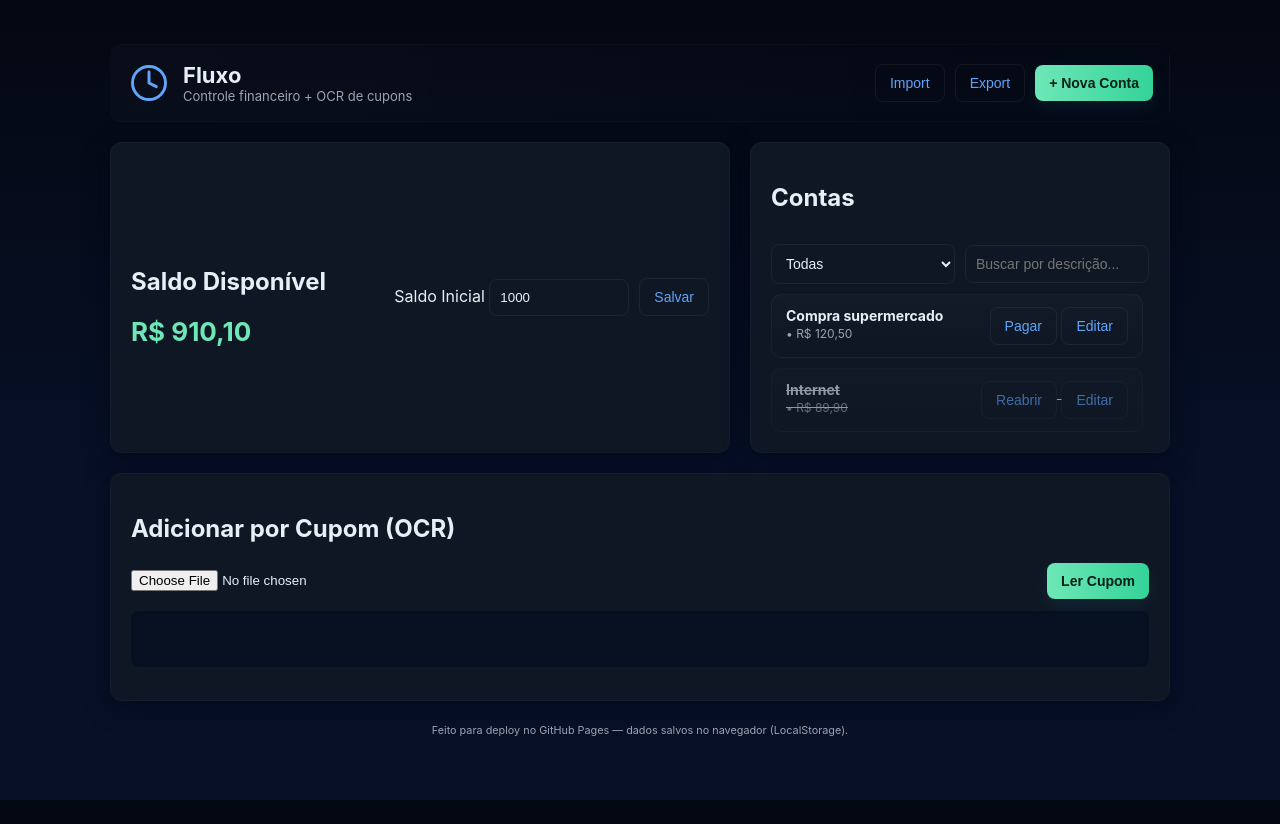
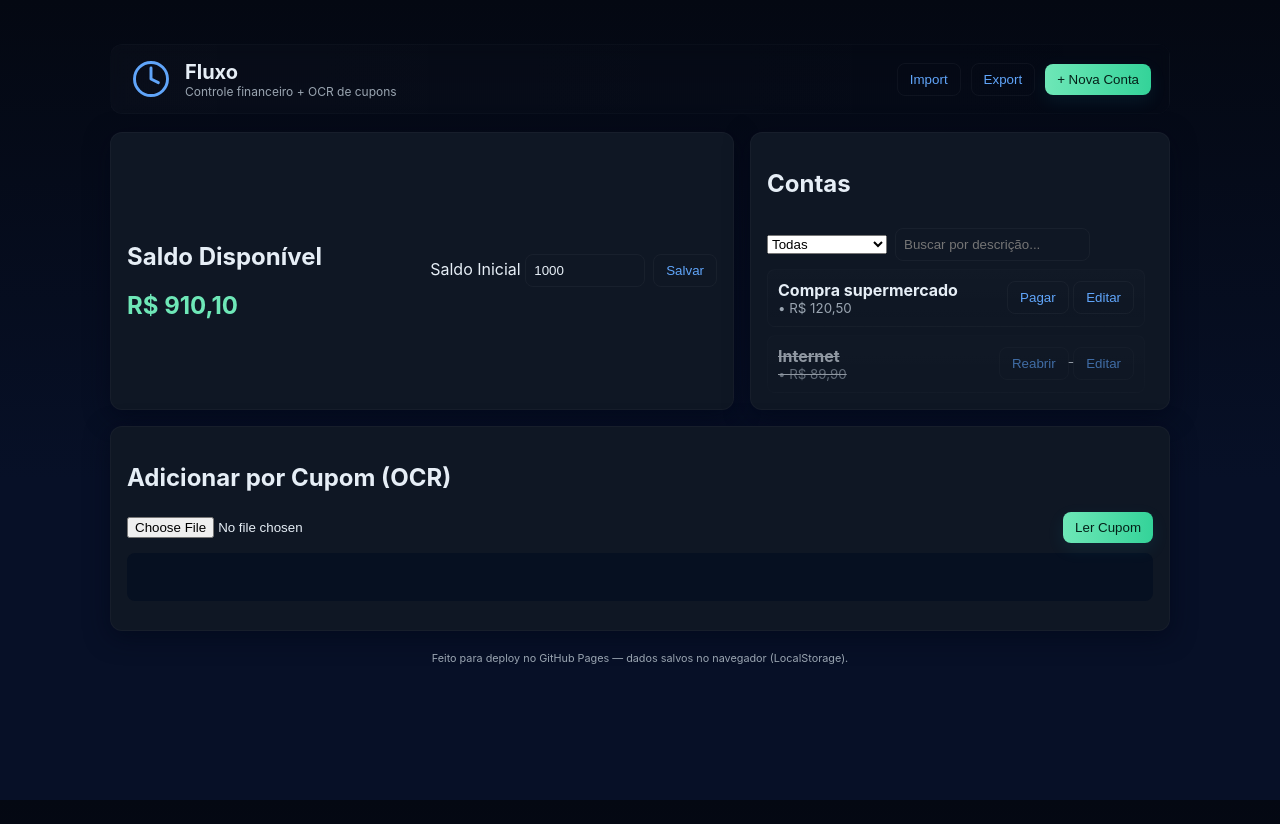
Before and after one commit to NatureIA/moneydash, a plain HTML site: page index.html in a window 1280 px wide. Drawn offline with Linux system fonts and the light colour scheme.

Commit message:
Update style.css

```diff
--- a/style.css
+++ b/style.css
@@ -13,112 +13,54 @@ body{
   -moz-osx-font-smoothing:grayscale;
 }
 .app{max-width:var(--maxw);margin:24px auto;padding:20px}
-.topbar{
-  display:flex;align-items:center;justify-content:space-between;flex-wrap:wrap;
-  gap:14px;padding:16px;background:linear-gradient(90deg,rgba(255,255,255,0.02),transparent);
-  backdrop-filter: blur(6px);border-radius:var(--radius);border:1px solid var(--glass-2)
-}
+.topbar{display:flex;align-items:center;justify-content:space-between;flex-wrap:wrap;gap:10px;padding:12px 18px;background:linear-gradient(90deg,rgba(255,255,255,0.02),transparent);backdrop-filter: blur(6px);border-radius:var(--radius);border:1px solid var(--glass-2)}
 .brand{display:flex;gap:12px;align-items:center;flex:1}
 .logo{width:44px;height:44px;color:var(--accent2);border-radius:8px;flex-shrink:0}
-.brand h1{margin:0;font-size:22px}
-.subtitle{margin:0;font-size:13px;color:var(--muted)}
+.brand h1{margin:0;font-size:20px}
+.subtitle{margin:0;font-size:12px;color:var(--muted)}
 .actions{display:flex;gap:10px;align-items:center;flex-wrap:wrap}
-button{
-  background:transparent;color:var(--accent2);
-  border:1px solid rgba(255,255,255,0.06);
-  padding:10px 14px;border-radius:8px;cursor:pointer;font-size:14px
-}
-button.primary{
-  background:linear-gradient(90deg,var(--accent),#34d399);
-  color:#042018;border:none;font-weight:600;
-  box-shadow:0 6px 18px rgba(34,211,238,0.08)
-}
+button{background:transparent;color:var(--accent2);border:1px solid rgba(255,255,255,0.04);padding:8px 12px;border-radius:8px;cursor:pointer}
+button.primary{background:linear-gradient(90deg,var(--accent),#34d399);color:#042018;border:none;box-shadow:0 6px 18px rgba(34,211,238,0.08)}
 button:hover{transform:translateY(-1px)}
-.main{display:grid;grid-template-columns:1fr;gap:20px;margin-top:20px}
-.panel{
-  background:var(--card);padding:20px;border-radius:12px;
-  border:1px solid var(--glass);
-  box-shadow: 0 6px 24px rgba(2,6,23,0.6)
-}
-.balance-panel{display:flex;justify-content:space-between;align-items:center;flex-wrap:wrap;gap:14px}
-.saldo{font-size:26px;font-weight:700;color:var(--accent);margin-top:8px}
-.balance-controls{display:flex;gap:10px;align-items:center;flex-wrap:wrap}
-.balance-controls input{
-  width:140px;padding:10px;border-radius:8px;
-  border:1px solid rgba(255,255,255,0.06);background:transparent;color:inherit
-}
+.main{display:grid;grid-template-columns:1fr;gap:16px;margin-top:18px}
+.panel{background:var(--card);padding:16px;border-radius:12px;border:1px solid var(--glass);box-shadow: 0 6px 24px rgba(2,6,23,0.6)}
+.balance-panel{display:flex;justify-content:space-between;align-items:center;flex-wrap:wrap;gap:12px}
+.saldo{font-size:24px;font-weight:700;color:var(--accent);margin-top:8px}
+.balance-controls{display:flex;gap:8px;align-items:center;flex-wrap:wrap}
+.balance-controls input{width:120px;padding:8px;border-radius:8px;border:1px solid rgba(255,255,255,0.04);background:transparent;color:inherit}
 
-.list-header{
-  display:flex;justify-content:space-between;align-items:center;
-  flex-wrap:wrap;gap:12px;margin-bottom:10px
-}
-.filters{display:flex;gap:10px;align-items:center;flex-wrap:wrap;width:100%}
-#filterStatus,#search{
-  flex:1;min-width:160px;
-  padding:10px;border-radius:8px;border:1px solid rgba(255,255,255,0.06);
-  background:transparent;color:inherit;font-size:14px
-}
+.list-header{display:flex;justify-content:space-between;align-items:center;flex-wrap:wrap;gap:10px;margin-bottom:8px}
+.filters{display:flex;gap:8px;align-items:center;flex-wrap:wrap;width:100%}
+#filterStatus{flex:1;min-width:120px}
+#search{flex:2;min-width:160px;padding:8px;border-radius:8px;border:1px solid rgba(255,255,255,0.04);background:transparent;color:inherit}
 
-.list{
-  display:flex;flex-direction:column;gap:10px;
-  max-height:420px;overflow:auto;padding-right:6px
-}
-.item{
-  display:flex;justify-content:space-between;align-items:flex-start;
-  padding:12px 14px;border-radius:10px;
-  background:linear-gradient(180deg,rgba(255,255,255,0.02),transparent);
-  border:1px solid rgba(255,255,255,0.04);
-  flex-wrap:wrap;gap:12px
-}
-.item .meta{display:flex;flex-direction:column;gap:2px;font-size:14px}
-.item .meta small{color:var(--muted);font-size:12px}
+.list{display:flex;flex-direction:column;gap:8px;max-height:420px;overflow:auto;padding-right:8px}
+.item{display:flex;justify-content:space-between;align-items:center;padding:10px;border-radius:8px;background:linear-gradient(180deg,rgba(255,255,255,0.01),transparent);border:1px solid rgba(255,255,255,0.02);flex-wrap:wrap;gap:10px}
+.item .meta{display:flex;flex-direction:column}
+.item .meta small{color:var(--muted)}
 .item.paid{opacity:0.6;text-decoration:line-through}
 
-.ocr-panel .ocr-row{display:flex;gap:10px;align-items:center;flex-wrap:wrap}
-.ocr-panel input[type=file]{flex:1;min-width:200px}
-.ocr-text{
-  background:#061021;padding:14px;border-radius:8px;margin-top:12px;
-  min-height:56px;max-height:200px;overflow:auto;font-size:13px;line-height:1.4
-}
+.ocr-panel .ocr-row{display:flex;gap:8px;align-items:center;flex-wrap:wrap}
+.ocr-panel input[type=file]{flex:1;min-width:180px}
+.ocr-text{background:#061021;padding:12px;border-radius:8px;margin-top:10px;min-height:48px;max-height:200px;overflow:auto;font-size:13px}
 
-.footer{text-align:center;margin-top:20px;color:var(--muted);font-size:13px}
+.footer{text-align:center;margin-top:18px;color:var(--muted);font-size:13px}
 
 /* modal */
-.modal{position:fixed;inset:0;display:flex;align-items:center;justify-content:center;
-  background:linear-gradient(180deg, rgba(2,6,23,0.5), rgba(2,6,23,0.6));z-index:80}
+.modal{position:fixed;inset:0;display:flex;align-items:center;justify-content:center;background:linear-gradient(180deg, rgba(2,6,23,0.5), rgba(2,6,23,0.6));z-index:80}
 .modal.hidden{display:none}
-.modal-content{
-  width:95%;max-width:420px;
-  background:linear-gradient(180deg,#071320,#081826);
-  padding:20px;border-radius:14px;border:1px solid rgba(255,255,255,0.05)
-}
-.close{position:absolute;right:14px;top:14px;border:none;background:transparent;color:var(--muted);cursor:pointer;font-size:20px}
-.modal-content form{display:flex;flex-direction:column;gap:12px}
-.modal-content input{
-  padding:12px;border-radius:8px;
-  border:1px solid rgba(255,255,255,0.06);
-  background:transparent;color:inherit;font-size:14px
-}
-.modal-actions{
-  display:flex;justify-content:space-between;align-items:center;
-  margin-top:10px;gap:12px;flex-wrap:wrap
-}
+.modal-content{width:95%;max-width:420px;background:linear-gradient(180deg,#071320,#081826);padding:18px;border-radius:14px;border:1px solid rgba(255,255,255,0.03)}
+.close{position:absolute;right:10px;top:10px;border:none;background:transparent;color:var(--muted);cursor:pointer;font-size:18px}
+.modal-content form{display:flex;flex-direction:column;gap:10px}
+.modal-content input{padding:10px;border-radius:8px;border:1px solid rgba(255,255,255,0.04);background:transparent;color:inherit}
+.modal-actions{display:flex;justify-content:space-between;align-items:center;margin-top:8px;gap:10px;flex-wrap:wrap}
 .hidden{display:none}
 
-/* responsive refinado */
-@media (max-width:599px){
-  body{padding:0}
-  .app{margin:0;padding:12px}
-  .topbar,.panel{padding:14px}
-  .saldo{font-size:22px}
-  .item{flex-direction:column;align-items:flex-start}
-  .item button{width:100%;margin-top:6px}
-  .filters{flex-direction:column;align-items:stretch}
-  #search,#filterStatus{width:100%}
-  .balance-controls{flex-direction:column;align-items:stretch;width:100%}
-  .balance-controls input, .balance-controls button{width:100%}
-  .ocr-panel .ocr-row{flex-direction:column;align-items:stretch}
-  .ocr-panel input[type=file], .ocr-panel button{width:100%}
+/* responsive breakpoints */
+@media (min-width:600px){
+  .actions{flex-wrap:nowrap}
+  .filters{flex-wrap:nowrap;width:auto}
+  .ocr-panel .ocr-row{flex-wrap:nowrap}
 }
 @media (min-width:900px){
   .main{grid-template-columns: 1fr 420px}
```
